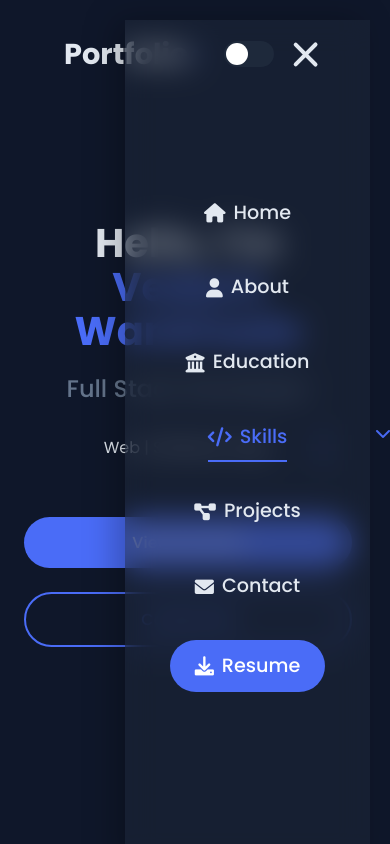
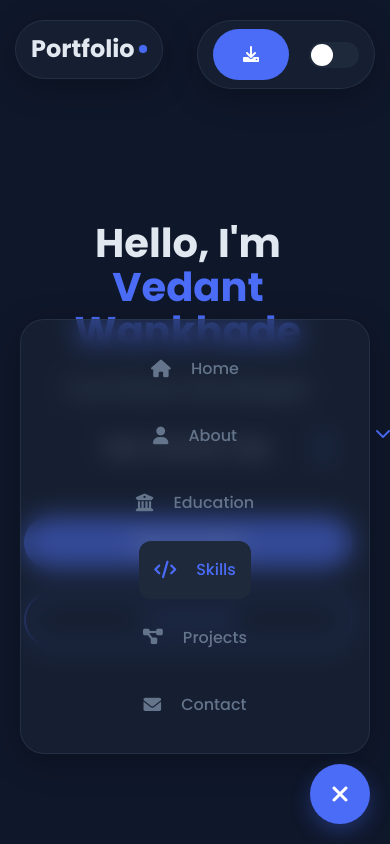
Before and after one commit to vedantwankhade123/Portfolio_Website, a React (Vite) app: page / in a window 390 px wide. Both pictures are taken after a click on the button "Toggle menu". Shown: the top 844 px of the page. Built offline with nearby package versions, Linux system fonts and the light colour scheme.

Commit message:
[dyad] Implement floating glassmorphism navbar - wrote 2 file(s)

```diff
--- a/src/components/Header.jsx
+++ b/src/components/Header.jsx
@@ -2,43 +2,38 @@ import React, { useState, useEffect, useRef } from 'react';
 import ThemeToggle from './ThemeToggle';
 
 const Header = () => {
-  const [isScrolled, setIsScrolled] = useState(false);
   const [isMenuOpen, setIsMenuOpen] = useState(false);
   const [activeSection, setActiveSection] = useState('home');
   const sectionsRef = useRef({});
 
   useEffect(() => {
     const handleScroll = () => {
-      setIsScrolled(window.scrollY > 20);
-
       const scrollPosition = window.scrollY + window.innerHeight / 2;
+      let currentSection = 'home';
       Object.entries(sectionsRef.current).forEach(([id, element]) => {
         if (element && scrollPosition >= element.offsetTop && scrollPosition < element.offsetTop + element.offsetHeight) {
-          setActiveSection(id);
+          currentSection = id;
         }
       });
+      setActiveSection(currentSection);
     };
 
-    // Populate refs
     const sectionElements = document.querySelectorAll('section[id]');
     sectionElements.forEach(sec => {
       sectionsRef.current[sec.id] = sec;
     });
 
     window.addEventListener('scroll', handleScroll);
+    handleScroll(); // Initial check
     return () => window.removeEventListener('scroll', handleScroll);
   }, []);
 
   const toggleMenu = () => {
-    setIsMenuOpen(prev => {
-      document.body.classList.toggle('no-scroll', !prev);
-      return !prev;
-    });
+    setIsMenuOpen(prev => !prev);
   };
 
   const closeMenu = () => {
     setIsMenuOpen(false);
-    document.body.classList.remove('no-scroll');
   };
 
   const navLinks = [
@@ -51,40 +46,49 @@ const Header = () => {
   ];
 
   return (
-    <header className={isScrolled ? 'scrolled' : ''}>
-      <div className="container">
-        <nav>
+    <>
+      {/* Top-left corner */}
+      <div className="nav-corner nav-left glass-card">
         <div className="logo">
-            <a href="#home" onClick={closeMenu}>
+          <a href="#home">
             <span className="logo-text">Portfolio</span>
             <span className="logo-dot"></span>
           </a>
         </div>
-          <ul className={`nav-links ${isMenuOpen ? 'active' : ''}`}>
+      </div>
+
+      {/* Top-right corner */}
+      <div className="nav-corner nav-right glass-card">
+        <a href="#" download className="btn primary-btn resume-btn">
+          <i className="fas fa-download"></i>
+          <span className="resume-text">Resume</span>
+        </a>
+        <ThemeToggle />
+      </div>
+
+      {/* Bottom floating nav */}
+      <ul className={`floating-navlinks glass-card ${isMenuOpen ? 'active' : ''}`}>
         {navLinks.map(link => (
           <li key={link.id}>
             <a
               href={`#${link.id}`}
               className={activeSection === link.id ? 'active' : ''}
               onClick={closeMenu}
+              title={link.text}
             >
-                  <i className={`fas ${link.icon}`}></i> {link.text}
+              <i className={`fas ${link.icon}`}></i>
+              <span className="link-text">{link.text}</span>
             </a>
           </li>
         ))}
-            <li className="nav-cta"><a href="#" download className="resume-btn"><i className="fas fa-download"></i> Resume</a></li>
       </ul>
-          <div style={{display: 'flex', alignItems: 'center', gap: '20px'}}>
-            <ThemeToggle />
-            <button className={`burger ${isMenuOpen ? 'active' : ''}`} onClick={toggleMenu} aria-label="Toggle menu">
-              <div></div>
-              <div></div>
-              <div></div>
+
+      {/* Mobile menu toggle */}
+      <button className={`burger-menu-toggle ${isMenuOpen ? 'active' : ''}`} onClick={toggleMenu} aria-label="Toggle menu">
+        <i className="fas fa-bars"></i>
+        <i className="fas fa-times"></i>
       </button>
-          </div>
-        </nav>
-      </div>
-    </header>
+    </>
   );
 };
 
--- a/src/index.css
+++ b/src/index.css
@@ -124,37 +124,21 @@ section {
     -webkit-backdrop-filter: blur(12px);
     border: 1px solid var(--border-color);
     box-shadow: 0 8px 32px 0 var(--shadow-color);
-    border-radius: 24px;
-}
-
-/* Header and Navigation */
-header {
-    position: fixed;
-    top: 20px;
-    left: 50%;
-    transform: translateX(-50%);
-    width: calc(100% - 40px);
-    max-width: 1200px;
-    z-index: 1000;
-    transition: all 0.4s ease;
-}
-
-header.scrolled {
-    padding: 10px 0;
-    background: var(--card-bg);
-    backdrop-filter: blur(12px);
-    -webkit-backdrop-filter: blur(12px);
-    border: 1px solid var(--border-color);
-    box-shadow: 0 8px 32px 0 var(--shadow-color);
     border-radius: 50px;
 }
 
-nav {
+/* New Corner Elements */
+.nav-corner {
+    position: fixed;
+    top: 30px;
+    z-index: 1001;
     display: flex;
-    justify-content: space-between;
     align-items: center;
+    gap: 20px;
     padding: 10px 20px;
 }
+.nav-left { left: 30px; }
+.nav-right { right: 30px; }
 
 .logo a {
     font-size: 1.8rem;
@@ -178,61 +162,47 @@ nav {
     50% { transform: scale(1.5); opacity: 0.7; }
 }
 
-.nav-links {
+.resume-btn i { margin-right: 8px; }
+
+/* New Floating Navlinks Bar */
+.floating-navlinks {
+    position: fixed;
+    bottom: 30px;
+    left: 50%;
+    transform: translateX(-50%);
+    z-index: 1000;
     display: flex;
     align-items: center;
-    gap: 35px;
+    gap: 20px;
+    padding: 12px 25px;
+    transition: all 0.4s ease;
 }
 
-.nav-links a {
-    color: var(--text-color);
-    font-weight: 500;
-    position: relative;
-    padding: 5px 0;
+.floating-navlinks a {
     display: flex;
     align-items: center;
     gap: 8px;
+    padding: 10px 15px;
+    border-radius: 12px;
+    color: var(--text-muted);
+    font-weight: 500;
+    transition: all var(--transition-speed) ease;
 }
 
-.nav-links a::after {
-    content: '';
-    position: absolute;
-    bottom: -4px;
-    left: 0;
-    width: 0;
-    height: 2px;
-    background-color: var(--primary-color);
-    transition: width var(--transition-speed) var(--transition-timing);
+.floating-navlinks a i {
+    font-size: 1.2rem;
 }
 
-.nav-links a:hover::after,
-.nav-links a.active::after {
-    width: 100%;
-}
-
-.nav-links a.active,
-.nav-links a:hover {
+.floating-navlinks a:hover,
+.floating-navlinks a.active {
+    background-color: var(--hover-color);
     color: var(--primary-color);
 }
 
-.nav-cta a {
-    background-color: var(--primary-color);
-    color: white;
-    padding: 10px 25px;
-    border-radius: 30px;
-    transition: all var(--transition-speed) var(--transition-timing);
+/* Mobile Burger Toggle */
+.burger-menu-toggle {
+    display: none; /* Hidden on desktop */
 }
-
-.nav-cta a:hover {
-    background-color: var(--primary-dark);
-    transform: translateY(-2px);
-    box-shadow: 0 8px 20px rgba(var(--primary-rgb), 0.3);
-    color: white;
-}
-
-.nav-cta a::after { display: none; }
-
-.burger { display: none; }
 
 /* Theme Toggle */
 .theme-toggle {
@@ -454,6 +424,7 @@ nav {
     display: flex;
     flex-direction: column;
     height: 100%;
+    border-radius: 24px !important; /* Override glass-card */
 }
 
 .project-card .video-container {
@@ -488,7 +459,7 @@ nav {
     opacity: 1;
 }
 
-.project-content { padding: var(--spacing-5) 0; flex-grow: 1; display: flex; flex-direction: column; }
+.project-content { padding: var(--spacing-5); flex-grow: 1; display: flex; flex-direction: column; }
 .project-content h3 { margin-bottom: 10px; }
 .project-content p { margin-bottom: var(--spacing-4); flex-grow: 1; }
 .project-tech { display: flex; flex-wrap: wrap; gap: 10px; margin-bottom: var(--spacing-5); }
@@ -502,8 +473,8 @@ nav {
     gap: var(--spacing-6);
 }
 
-.certification-card { padding: var(--spacing-5); }
-.certification-header { cursor: pointer; }
+.certification-card { padding: var(--spacing-5); border-radius: 24px !important; }
+.certification-header { cursor: pointer; display: flex; justify-content: space-between; align-items: center; }
 .certification-info h3 { font-size: 1.2rem; }
 .certificate-view { max-height: 0; overflow: hidden; transition: max-height 0.5s ease; }
 .certificate-view.active { max-height: 500px; margin-top: var(--spacing-4); }
@@ -606,52 +577,15 @@ footer {
 
 /* Responsive Design */
 @media (max-width: 1024px) {
-    .nav-links { display: none; }
-    .burger {
-        display: flex;
-        flex-direction: column;
-        justify-content: space-around;
-        width: 2rem;
-        height: 2rem;
-        background: transparent;
-        border: none;
-        cursor: pointer;
-        padding: 0;
-        z-index: 1001;
+    .floating-navlinks .link-text {
+        display: none;
     }
-    .burger div {
-        width: 2rem;
-        height: 0.25rem;
-        background: var(--text-color);
-        border-radius: 10px;
-        transition: all 0.3s linear;
-        position: relative;
-        transform-origin: 1px;
+    .floating-navlinks a {
+        padding: 12px;
     }
-    .burger.active div:first-child { transform: rotate(45deg); }
-    .burger.active div:nth-child(2) { opacity: 0; transform: translateX(20px); }
-    .burger.active div:last-child { transform: rotate(-45deg); }
-
-    .nav-links.active {
-        display: flex;
-        flex-direction: column;
-        justify-content: center;
-        align-items: center;
-        gap: var(--spacing-6);
-        position: fixed;
-        top: 0;
-        right: 0;
-        height: 100vh;
-        width: 70%;
-        max-width: 300px;
-        background: var(--card-bg);
-        backdrop-filter: blur(15px);
-        -webkit-backdrop-filter: blur(15px);
-        box-shadow: -10px 0 30px var(--shadow-color);
-        transform: translateX(0);
-        transition: transform 0.4s ease-in-out;
+    .floating-navlinks a i {
+        font-size: 1.5rem;
     }
-    .nav-links li a { font-size: 1.2rem; }
 }
 
 @media (max-width: 768px) {
@@ -665,9 +599,68 @@ footer {
     .timeline-icon { position: static; margin-bottom: var(--spacing-4); }
     .timeline-content { text-align: center; }
     .footer-content { flex-direction: column; gap: var(--spacing-4); }
+
+    .nav-corner {
+        top: 20px;
+        padding: 8px 15px;
+    }
+    .nav-left { left: 20px; }
+    .nav-right { right: 20px; }
+    .logo a { font-size: 1.5rem; }
+    .resume-text { display: none; }
+    .resume-btn i { margin-right: 0; }
+
+    .floating-navlinks {
+        bottom: -100%;
+        flex-direction: column;
+        width: calc(100% - 40px);
+        padding: 20px;
+        border-radius: 24px;
+        gap: 10px;
+    }
+    .floating-navlinks.active {
+        bottom: 90px;
+    }
+    .floating-navlinks a {
+        flex-direction: row;
+        justify-content: flex-start;
+        width: 100%;
+        padding: 15px;
+        gap: 20px;
+    }
+    .floating-navlinks a i { font-size: 1.1rem; }
+    .floating-navlinks .link-text { display: block; font-size: 1rem; }
+
+    .burger-menu-toggle {
+        display: flex;
+        align-items: center;
+        justify-content: center;
+        position: fixed;
+        bottom: 20px;
+        right: 20px;
+        z-index: 1001;
+        width: 60px;
+        height: 60px;
+        background-color: var(--primary-color);
+        color: white;
+        border: none;
+        border-radius: 50%;
+        font-size: 1.5rem;
+        cursor: pointer;
+        box-shadow: 0 8px 20px rgba(var(--primary-rgb), 0.3);
+        transition: transform 0.3s ease;
+    }
+    .burger-menu-toggle .fa-times { display: none; }
+    .burger-menu-toggle.active .fa-bars { display: none; }
+    .burger-menu-toggle.active .fa-times { display: block; }
+    .burger-menu-toggle:hover {
+        transform: scale(1.1);
+    }
 }
 
 @media (max-width: 480px) {
     .cta-buttons { flex-direction: column; }
     .btn { width: 100%; }
+    .nav-left { left: 15px; }
+    .nav-right { right: 15px; }
 }
```
Lines whose indentation alone changed are shown as unchanged.
